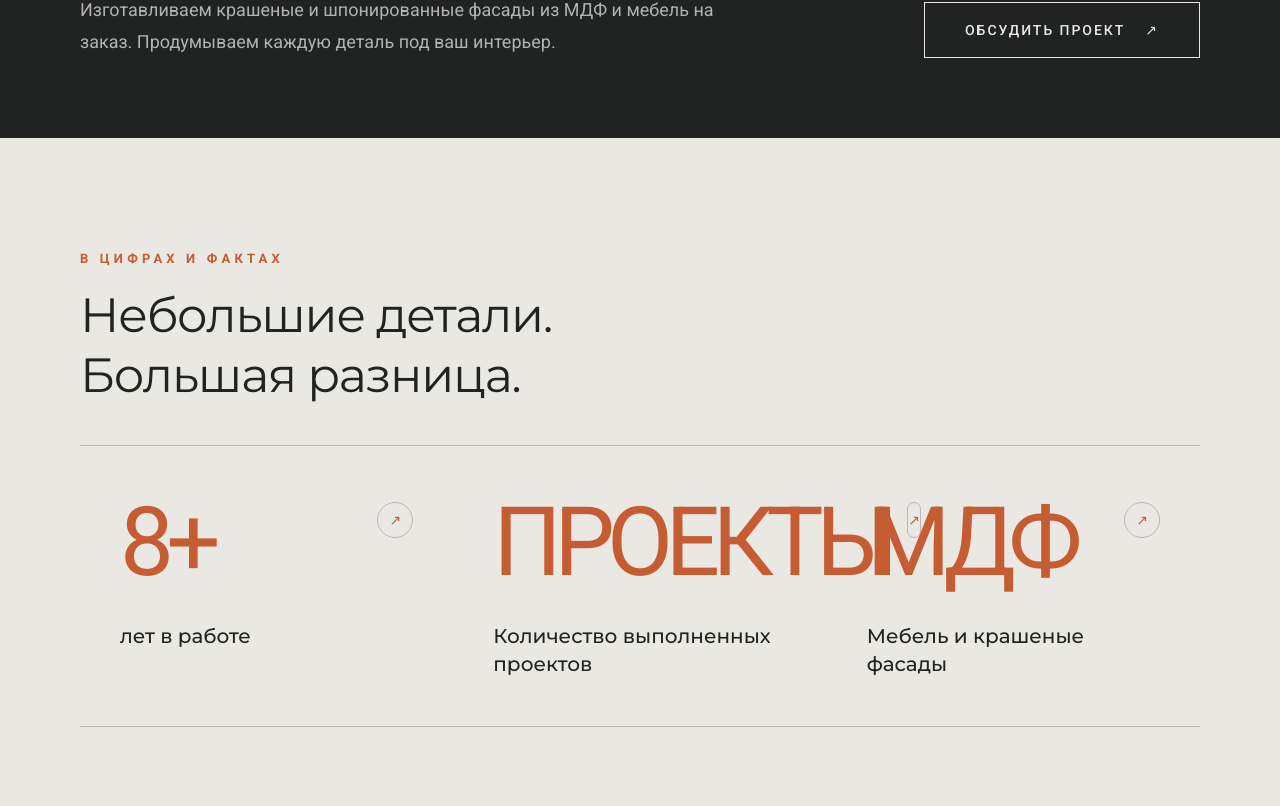
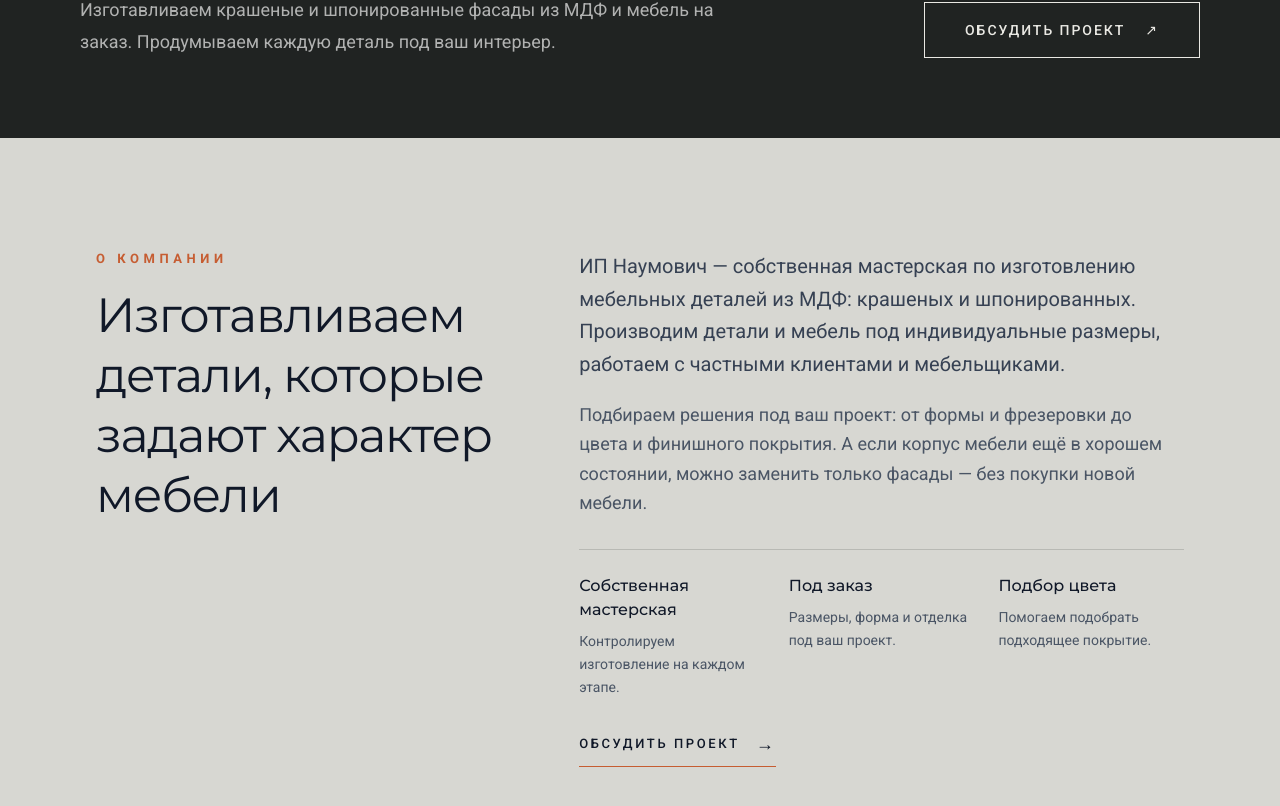
Before and after one commit to IljaBelousow/naumovich-site, a Next.js app: page /about in a window 1280 px wide. Shown: the part 554-1360 px from the top of the page. Built offline with nearby package versions, Linux system fonts and the light colour scheme.

Commit message:
Copy homepage company intro block to About page

```diff
--- a/src/app/about/page.tsx
+++ b/src/app/about/page.tsx
@@ -51,6 +51,44 @@ export default function AboutPage() {
           </div>
         </div>
       </section>
+
+      {/* === О КОМПАНИИ: первый информационный блок главной === */}
+      <section id="about" className="w-full bg-[#D7D7D2] py-20 sm:py-28">
+        <div className="mx-auto grid w-full max-w-[1600px] gap-12 px-6 sm:px-12 lg:grid-cols-[0.8fr_1.2fr] lg:items-start lg:gap-20 lg:px-20 xl:px-24">
+          <div>
+            <p className="mb-4 text-xs font-semibold uppercase tracking-[0.35em] text-[#C65D32]">О компании</p>
+            <h2 className="max-w-xl text-3xl font-light leading-tight tracking-tight text-gray-900 sm:text-4xl lg:text-5xl">
+              Изготавливаем детали, которые задают характер мебели
+            </h2>
+          </div>
+          <div className="max-w-3xl">
+            <p className="text-lg font-normal leading-relaxed text-gray-700 sm:text-xl">
+              ИП Наумович — собственная мастерская по изготовлению мебельных деталей из МДФ: крашеных и шпонированных. Производим детали и мебель под индивидуальные размеры, работаем с частными клиентами и мебельщиками.
+            </p>
+            <p className="mt-5 text-base font-normal leading-relaxed text-gray-600 sm:text-lg">
+              Подбираем решения под ваш проект: от формы и фрезеровки до цвета и финишного покрытия. А если корпус мебели ещё в хорошем состоянии, можно заменить только фасады — без покупки новой мебели.
+            </p>
+            <div className="mt-8 grid gap-6 border-t border-[#B8B9B4] pt-6 sm:grid-cols-3">
+              <div>
+                <h3 className="text-base font-medium text-gray-900">Собственная мастерская</h3>
+                <p className="mt-2 text-sm font-normal leading-relaxed text-gray-600">Контролируем изготовление на каждом этапе.</p>
+              </div>
+              <div>
+                <h3 className="text-base font-medium text-gray-900">Под заказ</h3>
+                <p className="mt-2 text-sm font-normal leading-relaxed text-gray-600">Размеры, форма и отделка под ваш проект.</p>
+              </div>
+              <div>
+                <h3 className="text-base font-medium text-gray-900">Подбор цвета</h3>
+                <p className="mt-2 text-sm font-normal leading-relaxed text-gray-600">Помогаем подобрать подходящее покрытие.</p>
+              </div>
+            </div>
+            <Link href="/contacts" className="group mt-8 inline-flex items-center gap-4 border-b border-[#C65D32] pb-2 text-xs font-medium uppercase tracking-[0.2em] text-gray-900 transition-colors hover:text-[#C65D32]">
+              Обсудить проект <span aria-hidden="true" className="text-lg transition-transform duration-300 group-hover:translate-x-1">→</span>
+            </Link>
+          </div>
+        </div>
+      </section>
+
 
       <section className="mx-auto w-full max-w-[1500px] px-6 py-20 sm:px-12 sm:py-28 lg:px-20">
         <div className="about-intro mb-10 flex flex-col gap-4 sm:flex-row sm:items-end sm:justify-between">
```
